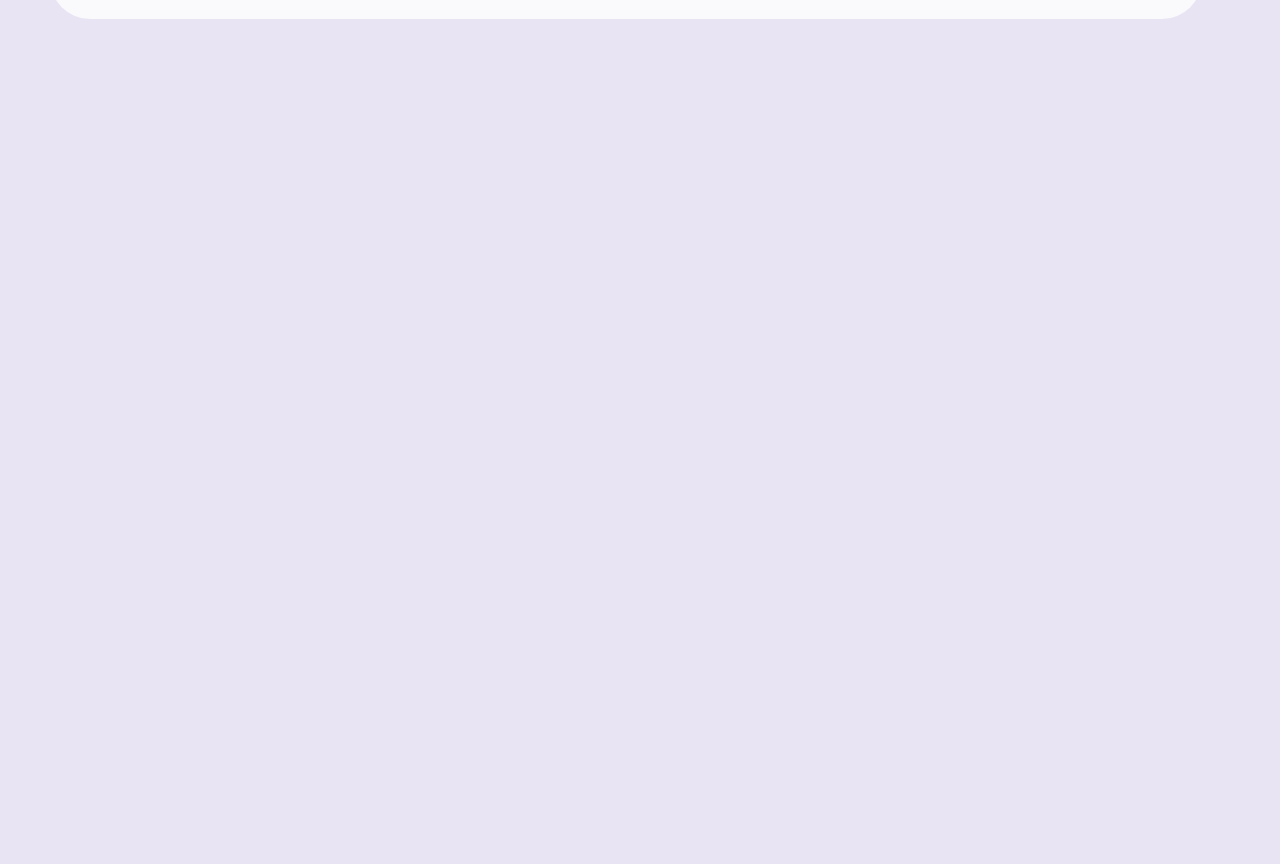
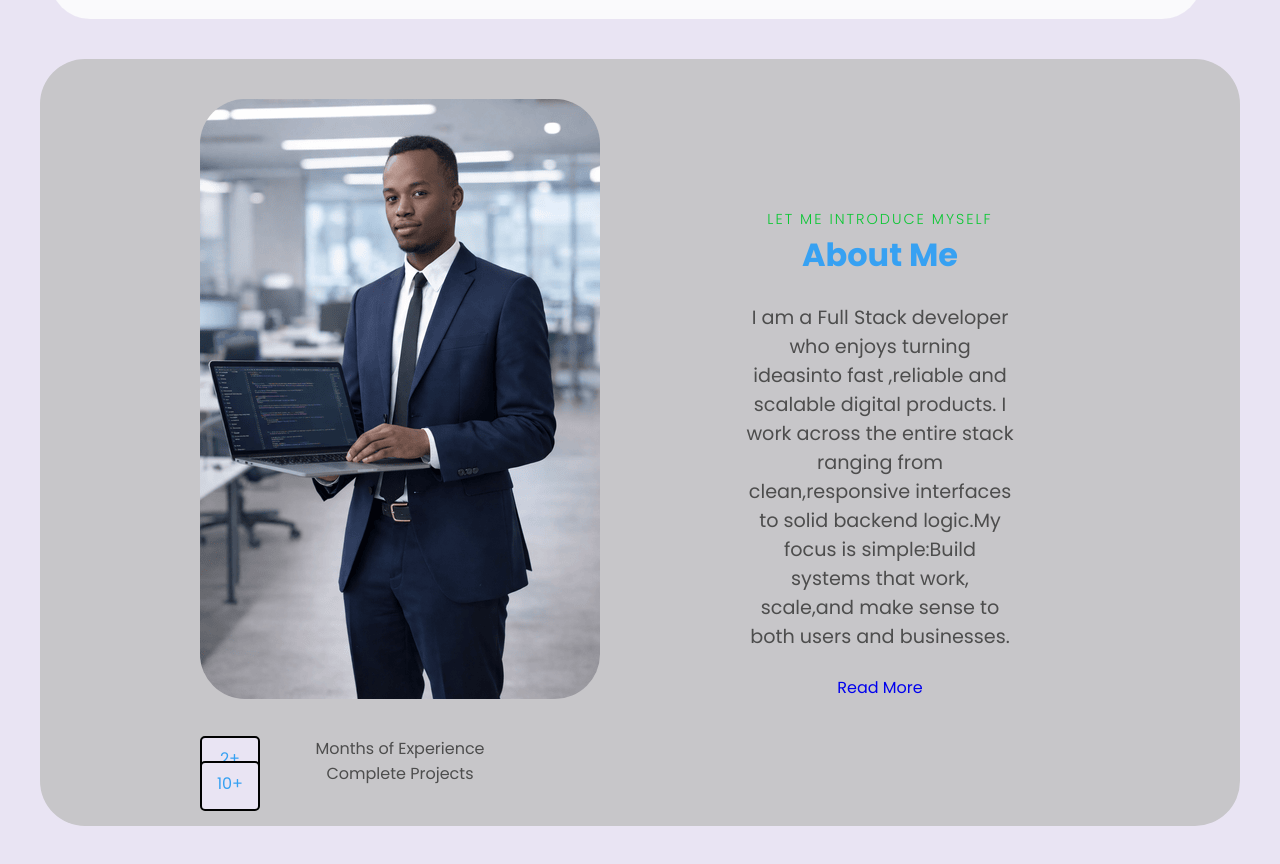
Before and after one commit to Abivic9-ops/Abivic9-Ops-Portfolio, a plain HTML site: page about.html in a window 1280 px wide. Shown: the part 90-954 px from the top of the page. Before the commit the page ends 800 px from the top, so only its background shows below. Drawn offline with nearby package versions, Linux system fonts and the light colour scheme.

Commit message:
Changes by Captain

```diff
--- a/about.html
+++ b/about.html
@@ -1,15 +1,17 @@
 <!DOCTYPE html>
 <html lang="en">
+
 <head>
     <meta charset="UTF-8">
     <meta name="viewport" content="width=device-width, initial-scale=1.0">
     <title>About Me| Abivic9-Ops</title>
-     <link rel="stylesheet" href="style.css">
+    <link rel="stylesheet" href="style.css">
     <link href='https://unpkg.com/boxicons@2.1.4/css/boxicons.min.css' rel='stylesheet'>
 
 </head>
+
 <body>
- <!-- Header Section entailing the Navigation Bar -->
+    <!-- Header Section entailing the Navigation Bar -->
     <div class="container" id="container">
         <header class="header">
             <!-- Navbar Section -->
@@ -25,10 +27,42 @@
                 <li><a class="contact-button" href="#contact"><i class='bx bxs-phone'></i> Contact</a></li>
             </ul>
             <div id="menu-icon" class="bx bx-menu"></div>
-
-
         </header>
     </div>
 
+    <!-- The About Section -->
+    <section id="about" class="about">
+        <div class="img-about">
+            <img src="images/In_office_man.png">
+            <div class="two-icons">
+                <div class="info-about1">
+                    <span class="info">2+</span>
+                    <p>Months of Experience</p>
+                </div>
+
+                <div class="info-about1">
+                    <span class="info">10+</span>
+                    <p>Complete Projects</p>
+                </div>
+            </div>
+        </div>
+
+        <div class="about-content">
+            <span>Let me introduce myself</span>
+            <h1>About Me</h1>
+
+            <p>I am a Full Stack developer who enjoys turning ideasinto fast ,reliable and scalable digital products. I
+                work across the entire stack ranging from clean,responsive interfaces to solid backend logic.My focus is
+                simple:Build systems that work, scale,and make sense to both users and businesses.</p>
+
+
+            <div class="btn-box">
+                <a href=# class="btn">Read More</a>
+            </div>
+
+        </div>
+
+    </section>
 </body>
+
 </html>
--- a/style.css
+++ b/style.css
@@ -404,6 +404,7 @@ span {
 
 
 }
+
 /*
 
 .box-1::before{
@@ -452,7 +453,7 @@ span {
 }
 
 
-.box-1 p:hover{
+.box-1 p:hover {
     color: #37a1f2;
     transform: translateY(20px);
 }
@@ -489,7 +490,7 @@ span {
 }
 
 
-.box-2 p:hover{
+.box-2 p:hover {
     color: #5cf237;
     transform: translateY(20px);
 }
@@ -525,10 +526,11 @@ span {
 }
 
 
-.box-3 p:hover{
+.box-3 p:hover {
     color: #3610c0ad;
     transform: translateY(20px);
 }
+
 .box-4 {
     height: 300px;
     width: 320px;
@@ -561,7 +563,7 @@ span {
 }
 
 
-.box-4 p:hover{
+.box-4 p:hover {
     color: #f237b4;
     transform: translateY(20px);
 }
@@ -584,7 +586,7 @@ span {
 }
 
 .box-5 h3:hover {
-    color:rgb(224, 8, 8);
+    color: rgb(224, 8, 8);
     transform: translateY(-10px);
     animation: forwards;
 }
@@ -597,8 +599,8 @@ span {
 }
 
 
-.box-5 p:hover{
-    color:rgb(224, 8, 8);
+.box-5 p:hover {
+    color: rgb(224, 8, 8);
     transform: translateY(20px);
 }
 
@@ -633,18 +635,20 @@ span {
 }
 
 
-.box-6 p:hover{
+.box-6 p:hover {
     color: #f2c637;
     transform: translateY(20px);
 }
 
-.info{
+.info {
     font-size: larger;
     font-weight: 800px;
 }
-.info:hover{
+
+.info:hover {
     text-transform: capitalize;
 }
+
 .box-7 {
     height: 330px;
     width: 320px;
@@ -675,13 +679,13 @@ span {
 }
 
 
-.box-7 p:hover{
+.box-7 p:hover {
     color: rgb(163, 5, 163);
     transform: translateY(20px);
 }
 
 /* Styling of the Skills and Technology section */
-.skills-container{
+.skills-container {
     width: 100%;
     height: 50%;
     border-radius: 45px;
@@ -691,7 +695,7 @@ span {
     margin: 35px;
 }
 
-.title-2{
+.title-2 {
     justify-content: center;
     align-items: center;
     text-align: center;
@@ -702,7 +706,8 @@ span {
     color: #0ac733;
     transition: 2s;
 }
-.title-2 h1:hover{
+
+.title-2 h1:hover {
     transform: translateY(-10px);
 }
 
@@ -718,7 +723,7 @@ span {
 }
 
 /* the skills icons */
-.skills-icons{
+.skills-icons {
     display: flex;
     gap: 20px;
     margin: 1rem;
@@ -750,7 +755,7 @@ span {
     /* animation-delay: 1s; */
 }
 
-.skills-icons  a:hover {
+.skills-icons a:hover {
     background: #37a1f2;
     color: #f0f0f0;
     overflow: hidden;
@@ -770,7 +775,7 @@ span {
 }
 
 /* Footer Styling */
-.title-3{
+.title-3 {
     justify-content: center;
     align-items: center;
     text-align: center;
@@ -781,7 +786,8 @@ span {
     color: #37a1f2;
     transition: 2s;
 }
-.title-3 h1:hover{
+
+.title-3 h1:hover {
     transform: translateY(-10px);
 }
 
@@ -796,13 +802,13 @@ span {
     transform: translate(-20px);
 }
 
-.section-footer{
+.section-footer {
     background: #ffffff;
     /* background-image: url(images/footer_image.png); */
     width: 100%;
     height: 90%;
     padding: 60px;
-    justify-content:space-evenly;
+    justify-content: space-evenly;
     align-items: center;
     display: flex;
     flex-direction: column;
@@ -810,3 +816,99 @@ span {
     animation-duration: 3s;
 
 }
+
+
+/* About section css */
+
+.about {
+    display: flex;
+    justify-content: center;
+    align-items: center;
+    grid-gap: 5em;
+    background: #c7c6c9;
+    padding: 40px;
+    margin: 40px;
+    border-radius: 45px;
+}
+
+.about .img-about {
+    text-align: center;
+    position: relative;
+}
+
+.about .img-about img {
+    max-width: 400px;
+    height: auto;
+    border-radius: 45px;
+
+}
+
+.about-content {
+    padding: 40px;
+    max-width: 400px;
+    justify-content: center;
+    align-items: center;
+    text-align: center;
+    margin-top: 20px;
+    background: transparent;
+}
+
+
+
+
+
+.about-content span {
+    color: #0ac733;
+    font-size: .9rem;
+    font-weight: 300;
+    letter-spacing: 2px;
+    text-transform: uppercase;
+    text-decoration: solid;
+    text-shadow: #0ac733;
+    transition: 2s;
+}
+
+.about-content span:hover {
+    color: #4d504e;
+    transform: translateY(-20px);
+
+}
+
+.about-content h1 {
+    color: var(--hover-color);
+    font-weight: 700;
+    font-size: 2.0rem;
+    transition: 2s;
+}
+
+
+.about-content h1:hover {
+    color: gray;
+    transform: translateY(20px);
+}
+
+.about-content p {
+    color: #4d4d4d;
+    margin: 1.5rem;
+    animation: forwards;
+    animation-duration: 3s;
+    font-size: larger;
+}
+
+
+.two-icons{
+    margin-top: 30px;
+}
+
+.info-about1 .info{
+    font-size: 1.0rem;
+    position: absolute;
+    background: var(--bg-color);
+    width: 60px;
+    height: 50px;
+    padding: 8px;
+    display: block;
+    border-radius: 5px;
+    border: 2px solid black;
+    animation: morph 6s linear infinite;
+}
```
Also changed, not shown: images/In_office_man.png (added). Lines whose indentation alone changed are shown as unchanged.
